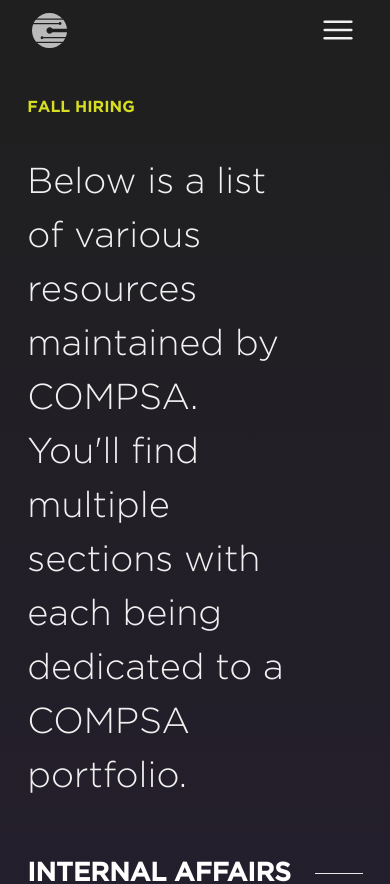
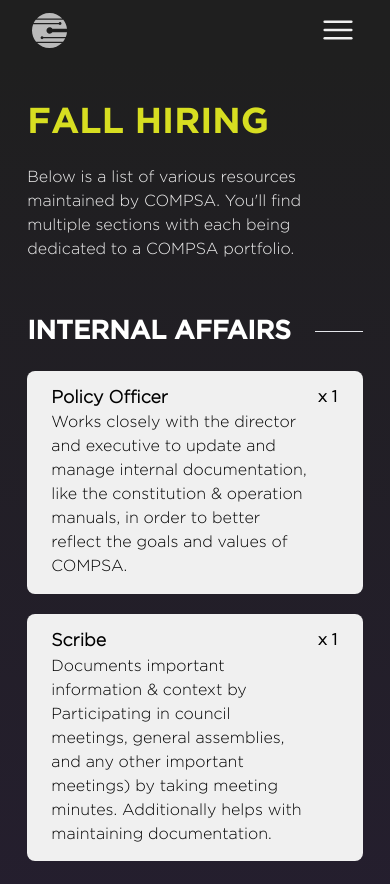
Before and after one commit to jadew33/test, a Next.js app: page /hiring in a window 390 px wide. Shown: the top 884 px of the page. Built offline with nearby package versions, Linux system fonts and the light colour scheme.

Commit message:
update responsiveness

```diff
--- a/app/globals.scss
+++ b/app/globals.scss
@@ -54,12 +54,11 @@
 
 @media (max-width: $sm) {
   .page-heading {
+    font-size: 36px;
+  }
+  .page-description {
     font-size: 16px;
     max-width: 90%;
-  }
-
-  .page-description {
-    font-size: 36px;
   }
 }
 
--- a/styles/hiring.scss
+++ b/styles/hiring.scss
@@ -33,12 +33,16 @@
       margin: 0.5em;
       .job-description {
         width: 95%;
+        @media (max-width: $sm) {
+          width: 90%;
+        }
       }
       h1 {
         font-size: 1.1rem;
       }
     }
   }
+
   .job-number {
     width: 30px;
     position: absolute;
```
